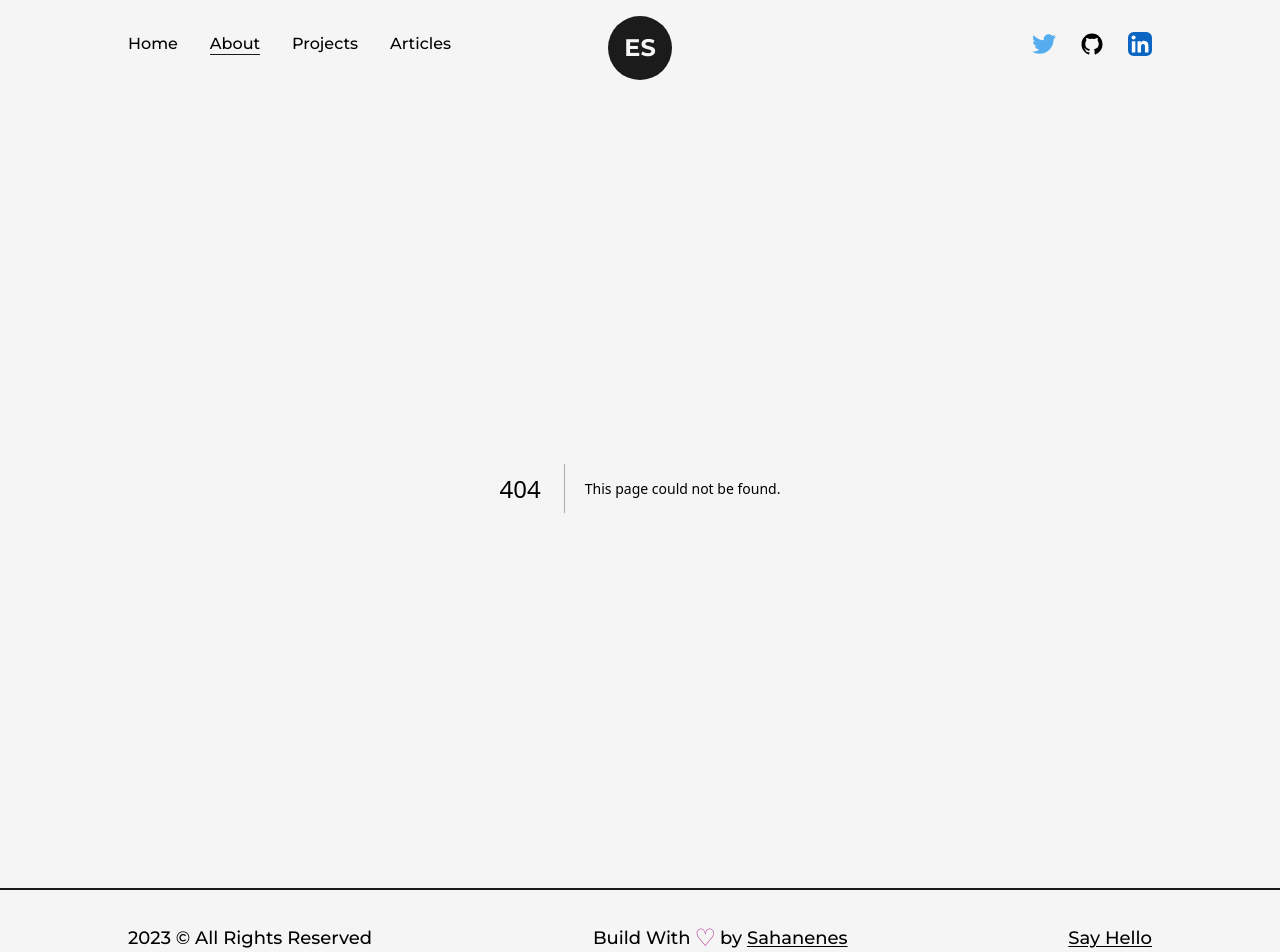
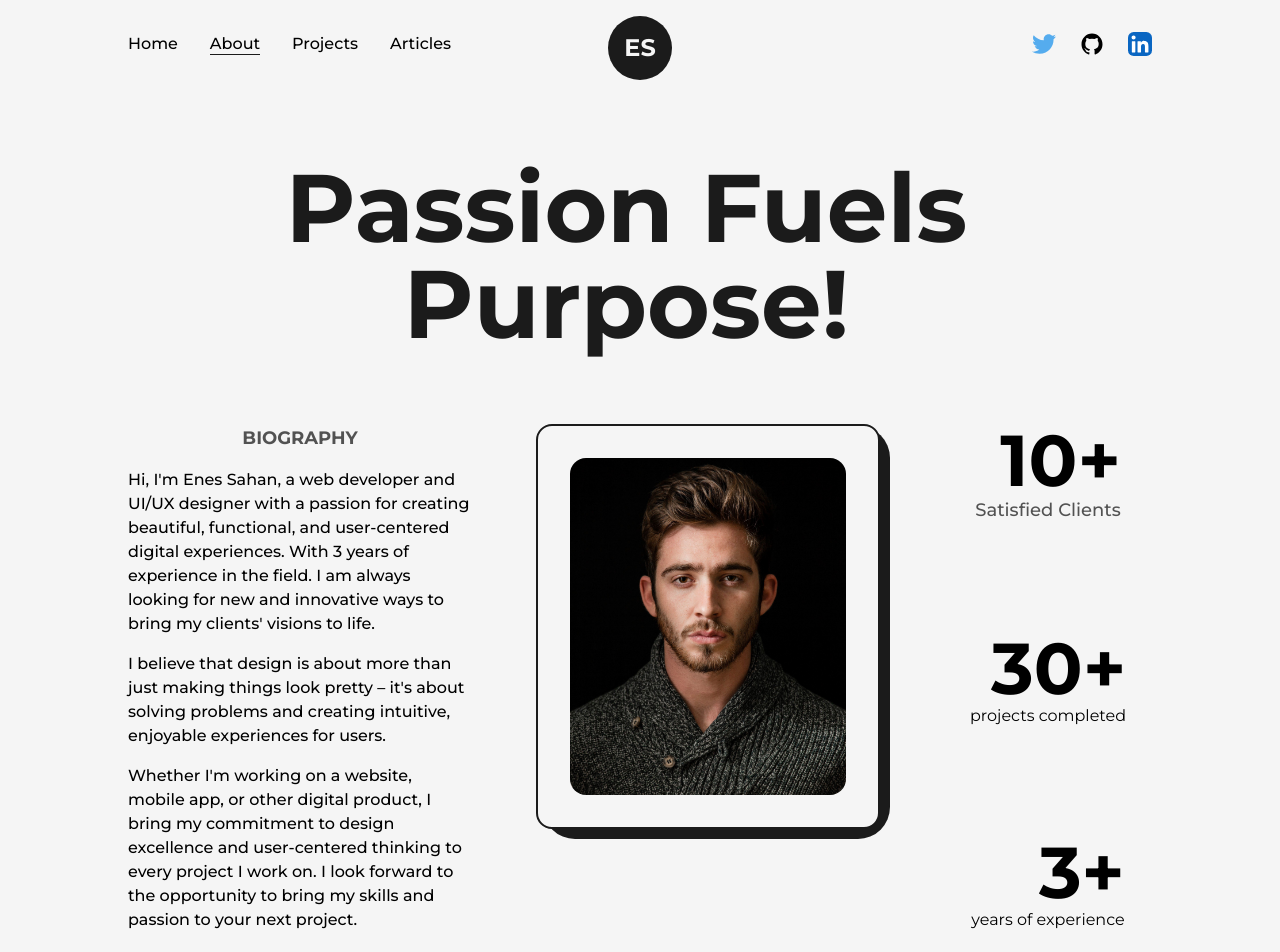
Before and after one commit to sahanenes/my_portfolio, a Next.js app: page /about in a window 1280 px wide. Before the commit this address had no page. Shown: the top 952 px of the page. Built offline with nearby package versions, Linux system fonts and the light colour scheme.

Commit message:
about page

```diff
--- /dev/null
+++ b/src/components/HireMe.js
@@ -0,0 +1,21 @@
+import React from "react";
+import { CircularText } from "./Icons";
+import Link from "next/link";
+
+const HireMe = () => {
+  return (
+    <div className="fixed left-4 bottom-4 flex items-center justify-center overflow-hidden">
+      <div className="w-48 h-auto flex items-center justify-center relative">
+        <CircularText className={"fill-dark animate-spin-slow"} />
+        <Link
+          href={"mailto:sahanenesss@gmail.com"}
+          className="flex items-center justify-center absolute left-1/2 top-1/2 -translate-x-1/2 -translate-y-1/2 bg-dark text-light shadow-md border-solid border-dark w-20 h-20 rounded-full font-semibold hover:bg-light hover:text-dark"
+        >
+          Hire Me
+        </Link>
+      </div>
+    </div>
+  );
+};
+
+export default HireMe;
--- /dev/null
+++ b/src/pages/about.js
@@ -0,0 +1,74 @@
+import AnimatedText from "@/components/AnimatedText";
+import Layout from "@/components/Layout";
+import Head from "next/head";
+import React from "react";
+import profilePic from "../../public/images/profile/developer-pic-2.jpg";
+import Image from "next/image";
+const about = () => {
+  return (
+    <>
+      <Head>
+        <title>Sahanenes | About Page</title>
+        <meta name="description" content="content" />
+      </Head>
+      <main className="flex w-full flex-col items-center justify-center">
+        <Layout className="pt-16">
+          <AnimatedText text="Passion Fuels Purpose!" className="mb-16" />
+          <div className="grid w-full grid-cols-8 gap-16">
+            <div className="col-span-3 flex flex-col items-center justify-center">
+              <h2 className="mb-4 text-lg font-bold uppercase text-dark/75">
+                Biography
+              </h2>
+              <p className="font-medium">
+                Hi, I'm Enes Sahan, a web developer and UI/UX designer with a
+                passion for creating beautiful, functional, and user-centered
+                digital experiences. With 3 years of experience in the field. I
+                am always looking for new and innovative ways to bring my
+                clients' visions to life.
+              </p>
+              <p className="font-medium my-4">
+                I believe that design is about more than just making things look
+                pretty – it's about solving problems and creating intuitive,
+                enjoyable experiences for users.
+              </p>
+
+              <p className="font-medium">
+                Whether I'm working on a website, mobile app, or other digital
+                product, I bring my commitment to design excellence and
+                user-centered thinking to every project I work on. I look
+                forward to the opportunity to bring my skills and passion to
+                your next project.
+              </p>
+            </div>
+            <div className="col-span-3 relative h-max rounded-2xl border-2 border-solid border-dark bg-light p-8">
+              <div className="absolute top-0 -right-3 -z-10 w-[102%] h-[103%] rounded-[2rem] bg-dark" />
+              <Image
+                src={profilePic}
+                alt="Enes"
+                className="w-full h-auto rounded-2xl"
+              />
+            </div>
+            <div className="col-span-2 flex flex-col justify-between items-center ">
+              <div className="flex flex-col items-end justify-center">
+                <span className="inline-block text-7xl font-bold">10+</span>
+                <h2 className="text-lg font-medium capitalize text-dark/75">
+                  satisfied clients
+                </h2>
+              </div>
+              <div className="flex flex-col items-end justify-center">
+                <span className="inline-block text-7xl font-bold">30+</span>
+                <h2>projects completed</h2>
+              </div>
+              <div className="flex flex-col items-end justify-center">
+                <span className="inline-block text-7xl font-bold">3+</span>
+                <h2>years of experience</h2>
+              </div>
+            </div>
+          </div>
+        </Layout>
+      </main>
+    </>
+  );
+};
+
+export default about;
--- a/src/pages/index.js
+++ b/src/pages/index.js
@@ -5,6 +5,8 @@
 import AnimatedText from "@/components/AnimatedText";
 import Link from "next/link";
 import { LinkArrow } from "@/components/Icons";
+import HireMe from "@/components/HireMe";
+import lightBulb from "../../public/images/svgs/miscellaneous_icons_1.svg";
 
 export default function Home() {
   return (
@@ -51,6 +53,10 @@
             </div>
           </div>
         </Layout>
+        <HireMe />
+        <div className="absolute right-8 bottom-8 inline-block w-20">
+          <Image src={lightBulb} alt="Sahanenes" className="w-full h-auto" />
+        </div>
       </main>
     </>
   );
--- a/tailwind.config.js
+++ b/tailwind.config.js
@@ -17,6 +17,9 @@
         primary: "#B63E96", // 240,86,199
         primaryDark: "#58E6D9", // 80,230,217
       },
+      animation: {
+        "spin-slow": "spin 8s linear infinite",
+      },
     },
   },
   plugins: [],
```
